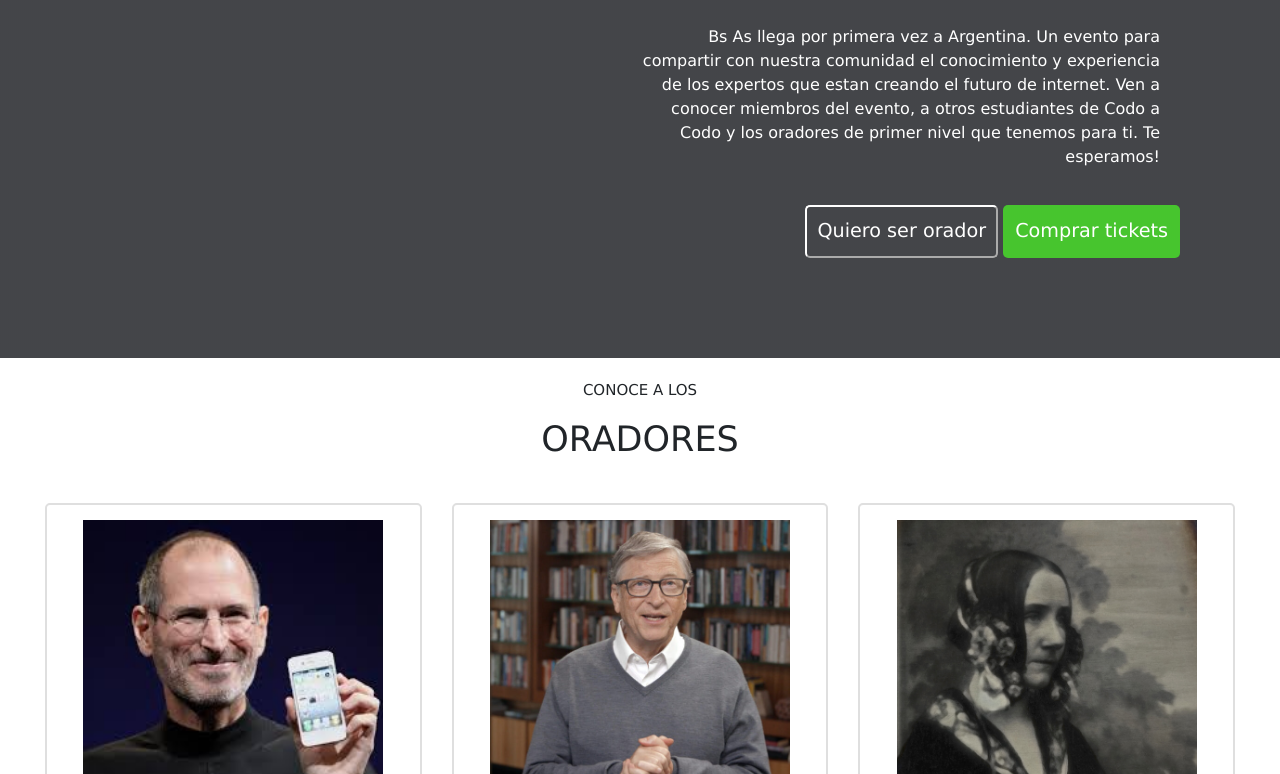
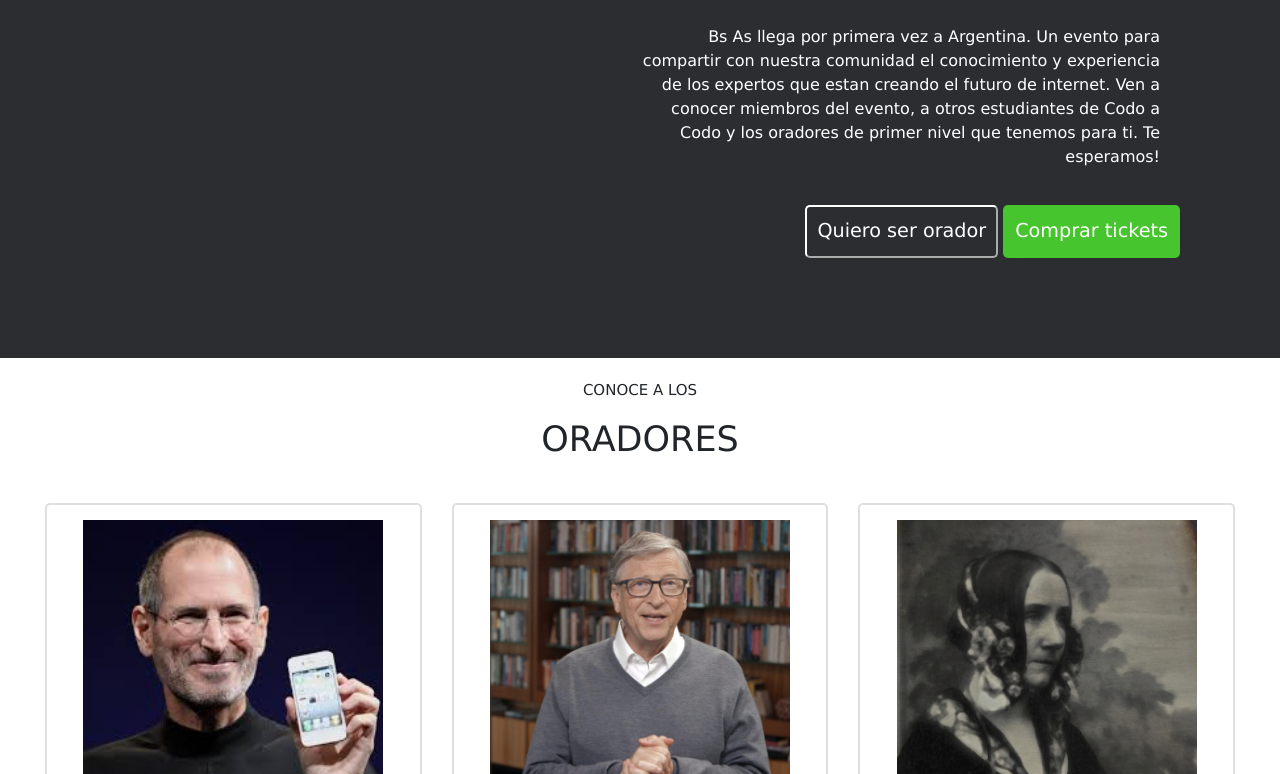
Before and after one commit to lajulole/TrabajoIntegrador, a plain HTML site: page index.html in a window 1280 px wide. Shown: the part 293-1067 px from the top of the page. Drawn offline with nearby package versions, Linux system fonts and the light colour scheme; the site is published under a folder, as on GitHub Pages, so addresses that start at the root find nothing.

Commit message:
Update estilo.css

```diff
--- a/css/estilo.css
+++ b/css/estilo.css
@@ -5,8 +5,7 @@
 }
 .fondoAguas{
     padding: 100px;
-    background-image: linear-gradient( rgba(5, 7, 12, 0.75), rgba(5, 7, 12, 0.75)),
-    url(/imagenes/ba1.jpg);
+    background-image: linear-gradient( rgba(5, 7, 12, 0.75), rgba(5, 7, 12, 0.75)), url(../imagenes/ba1.jpg);
     background-size: cover;
     text-align: right;
 }
```
